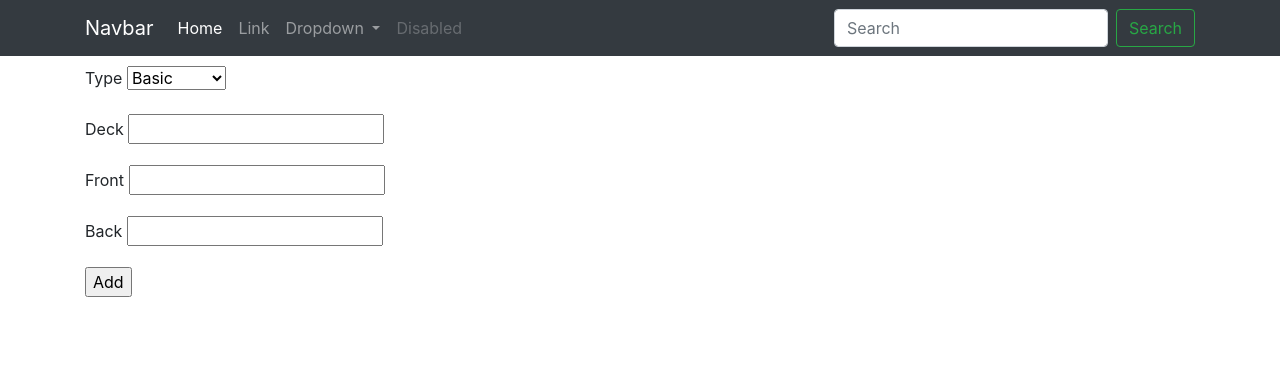
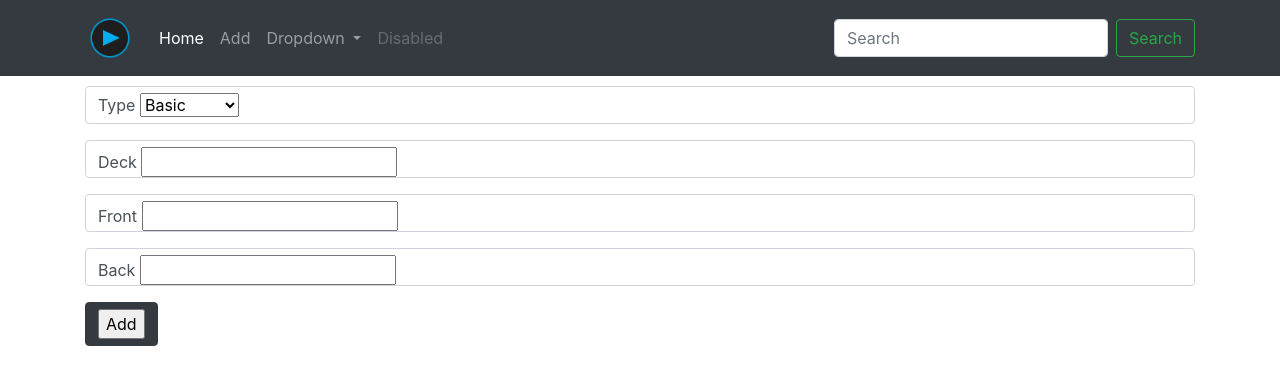
Before and after one commit to patpio/python_recap, a Flask app: page /flashcard/add in a window 1280 px wide. Shown: the top 385 px of the page. Run offline with Flask 2, Linux system fonts and the light colour scheme; some libraries are stand-ins or nearby versions.

Commit message:
form homework

```diff
--- a/python_recap/templates/_base.html
+++ b/python_recap/templates/_base.html
@@ -13,7 +13,7 @@
 
 <nav class="navbar navbar-expand-lg navbar-dark bg-dark">
     <div class="container">
-  <a class="navbar-brand" href="#">Navbar</a>
+  <a class="navbar-brand" href="{{ url_for('main.home') }}"><img src="{{ url_for('static', filename='images/logo.ico') }}" class="img-fluid" alt="Flashcards" width="50"></a>
   <button class="navbar-toggler" type="button" data-toggle="collapse" data-target="#navbarSupportedContent" aria-controls="navbarSupportedContent" aria-expanded="false" aria-label="Toggle navigation">
     <span class="navbar-toggler-icon"></span>
   </button>
@@ -21,10 +21,10 @@
   <div class="collapse navbar-collapse" id="navbarSupportedContent">
     <ul class="navbar-nav mr-auto">
       <li class="nav-item active">
-        <a class="nav-link" href="#">Home <span class="sr-only">(current)</span></a>
+        <a class="nav-link" href="{{ url_for('main.home') }}">Home <span class="sr-only">(current)</span></a>
       </li>
       <li class="nav-item">
-        <a class="nav-link" href="#">Link</a>
+        <a class="nav-link" href="{{ url_for('flashcard.add') }}">Add</a>
       </li>
       <li class="nav-item dropdown">
         <a class="nav-link dropdown-toggle" href="#" id="navbarDropdown" role="button" data-toggle="dropdown" aria-haspopup="true" aria-expanded="false">
--- a/python_recap/templates/add.html
+++ b/python_recap/templates/add.html
@@ -7,26 +7,33 @@
 <form action="" method="post">
     {{ form.hidden_tag() }}
   <div class="form-group">
+      <div class="form-control">
       {{ form.type.label }}
       {{ form.type }}
+      </div>
   </div>
 
   <div class="form-group">
+      <div class="form-control">
       {{ form.deck.label }}
       {{ form.deck }}
+      </div>
   </div>
 
   <div class="form-group">
+      <div class="form-control">
       {{ form.front.label }}
       {{ form.front }}
+      </div>
   </div>
 
   <div class="form-group">
+      <div class="form-control">
       {{ form.back.label }}
       {{ form.back }}
+      </div>
   </div>
-
-    {{ form.submit }}
+<div class="btn btn-dark">{{ form.submit }}</div>
 
 </form>
 
```
Also changed, not shown: python_recap/models.py (line endings or trailing spaces), python_recap/static/images/logo.ico (added).
